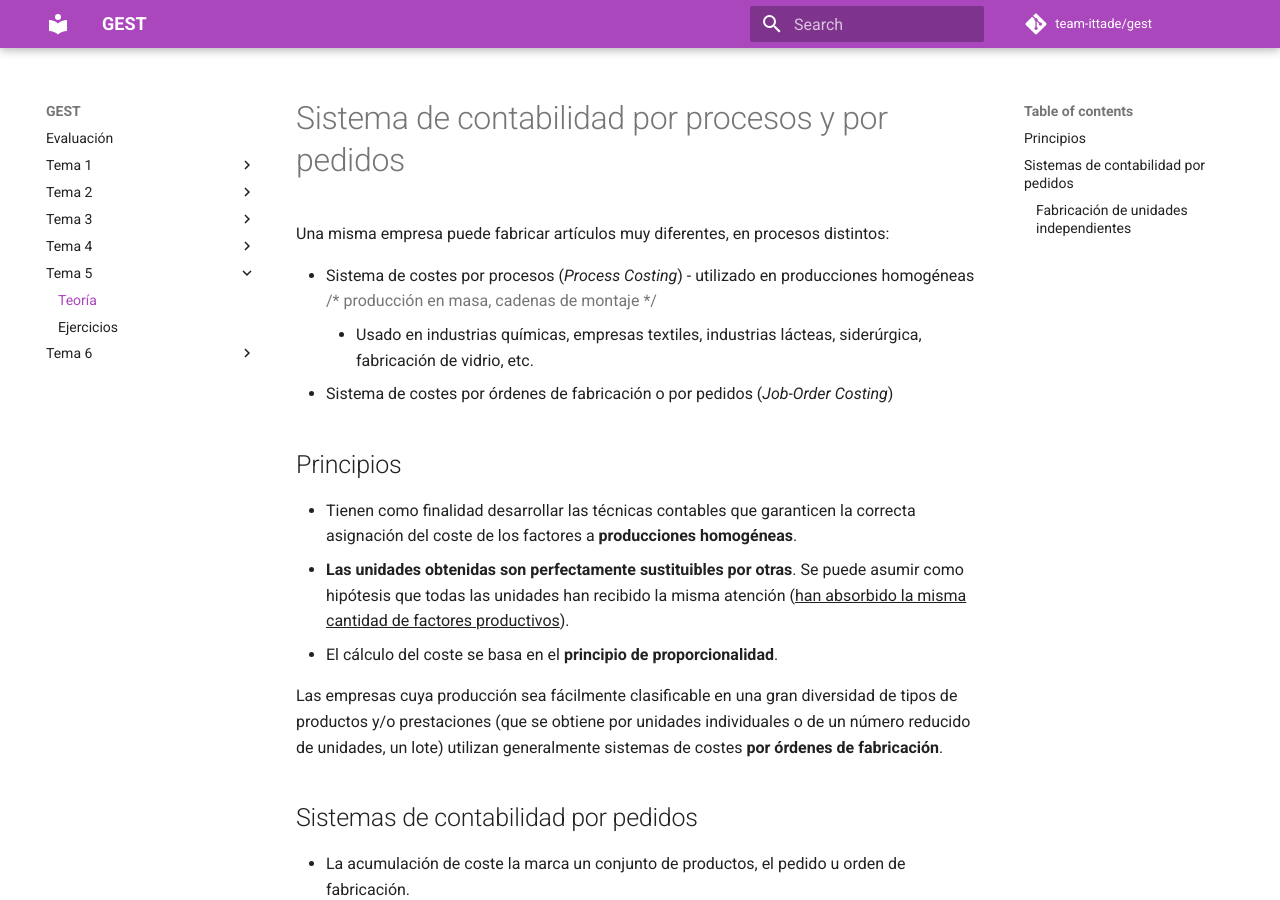
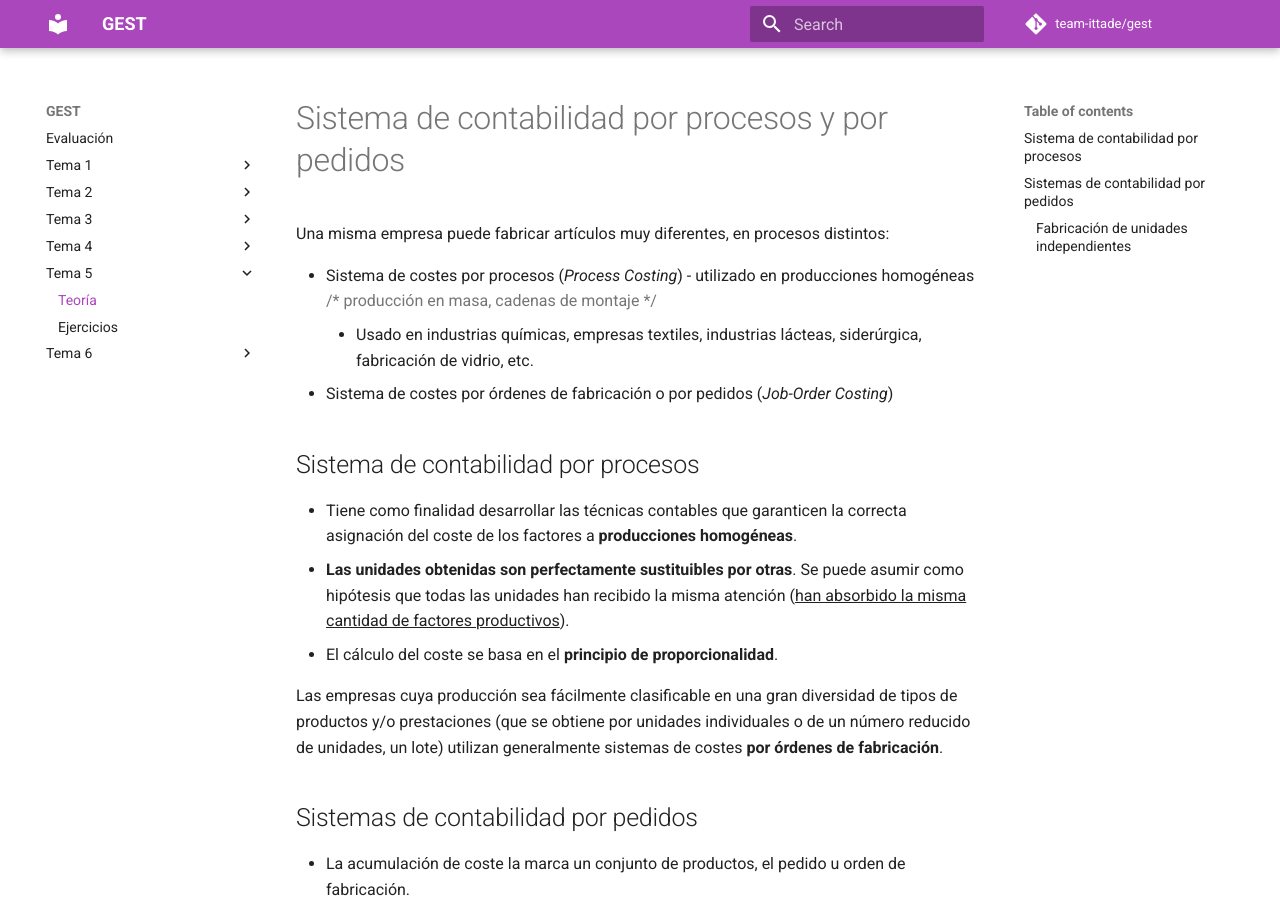
Before and after one commit to team-ittade/gest, an MkDocs documentation site: the page built from docs/tema-5/index.md, in a window 1280 px wide and 900 px high. Built offline with MkDocs 1.6.1 and Material for MkDocs 9.7.7, drawn with Linux system fonts in a browser that asks for light colours; comment, search, counter and statistics services are not loaded.

Commit message:
fix: notes

```diff
--- a/docs/tema-5/index.md
+++ b/docs/tema-5/index.md
@@ -6,9 +6,9 @@ Una misma empresa puede fabricar artículos muy diferentes, en procesos distinto
     - Usado en industrias químicas, empresas textiles, industrias lácteas, siderúrgica, fabricación de vidrio, etc.
 - Sistema de costes por órdenes de fabricación o por pedidos (*Job-Order Costing*)
 
-## Principios
+## Sistema de contabilidad por procesos
 
-- Tienen como finalidad desarrollar las técnicas contables que garanticen la correcta asignación del coste de los factores a **producciones homogéneas**.
+- Tiene como finalidad desarrollar las técnicas contables que garanticen la correcta asignación del coste de los factores a **producciones homogéneas**.
 - **Las unidades obtenidas son perfectamente sustituibles por otras**. Se puede asumir como hipótesis que todas las unidades han recibido la misma atención (^^han absorbido la misma cantidad de factores productivos^^).
 - El cálculo del coste se basa en el **principio de proporcionalidad**.
 
```
